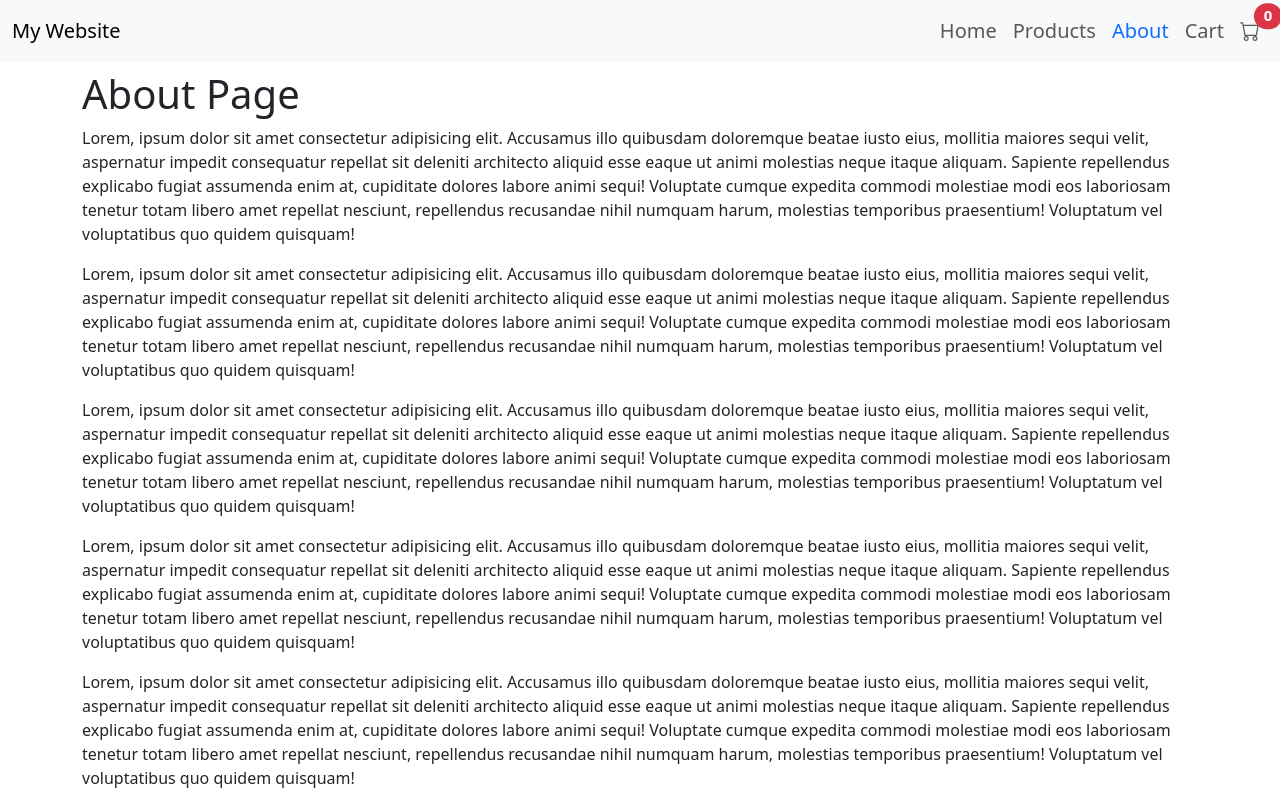
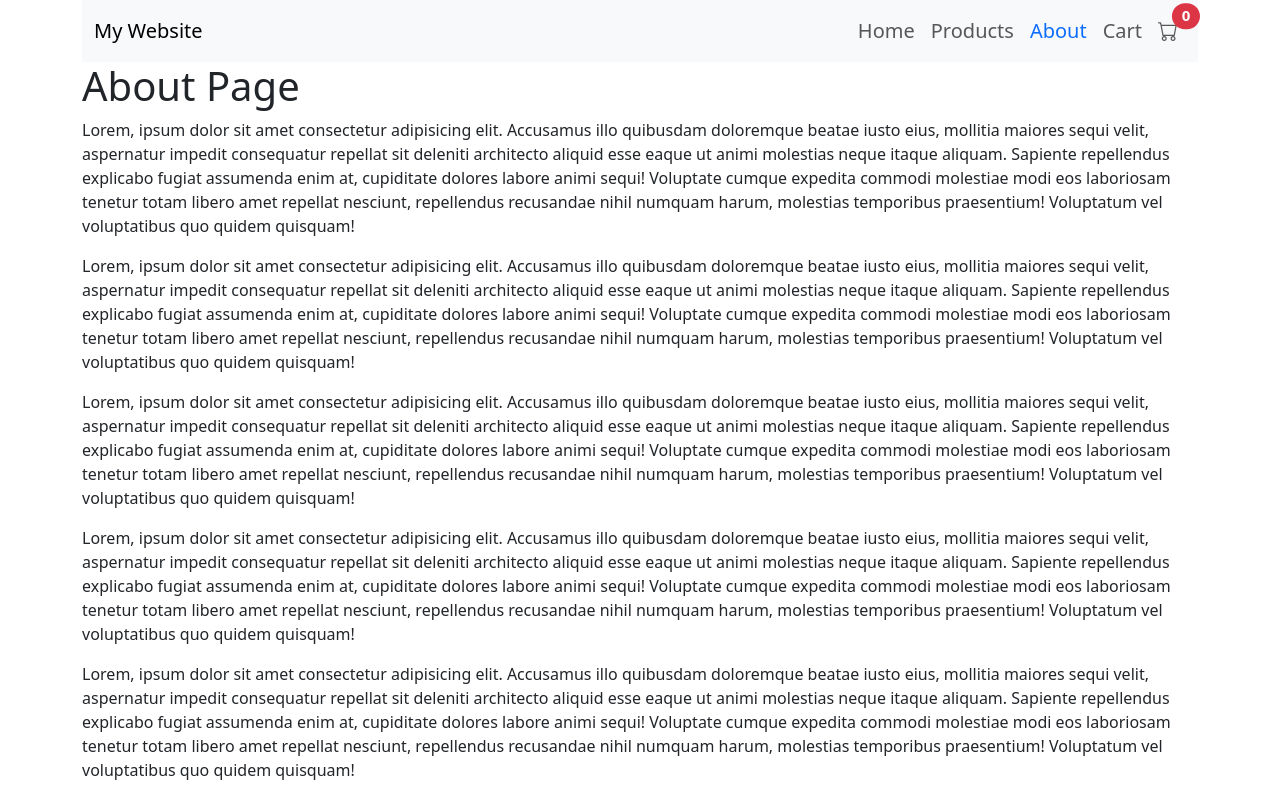
Before and after one commit to eminbasbayan/sbm-react-egitimi3, a React (Vite) app: page /about in a window 1280 px wide. Shown: the top 800 px of the page. Built offline with nearby package versions, Linux system fonts and the light colour scheme.

Commit message:
layout oluşturma

```diff
--- a/src/components/Layout/Header.jsx
+++ b/src/components/Layout/Header.jsx
@@ -6,7 +6,7 @@ const Header = () => {
   const { cartItems } = useContext(CartContext);
 
   return (
-    <header className="position-fixed w-100 top-0 start-0">
+    <header className="position-sticky top-0 start-0">
       <nav className="navbar navbar-expand-lg navbar-light bg-light">
         <div className="container-fluid">
           <a className="navbar-brand" href="#">
--- a/src/index.css
+++ b/src/index.css
@@ -1,7 +1,3 @@
-.app {
-  padding-top: 70px;
-}
-
 .active {
   color: #0d6efd !important;
 }
--- /dev/null
+++ b/src/layouts/MainLayout.jsx
@@ -0,0 +1,17 @@
+import { Outlet } from "react-router-dom";
+import Footer from "../components/Layout/Footer";
+import Header from "../components/Layout/Header";
+
+const MainLayout = () => {
+  return (
+    <div className="main-layout">
+      <Header />
+      <main className="content">
+        <Outlet />
+      </main>
+      <Footer />
+    </div>
+  );
+};
+
+export default MainLayout;
--- a/src/pages/AboutPage.jsx
+++ b/src/pages/AboutPage.jsx
@@ -1,10 +1,6 @@
-import Footer from "../components/Layout/Footer";
-import Header from "../components/Layout/Header";
-
 const AboutPage = () => {
   return (
     <div className="about-page">
-      <Header />
       <h1>About Page</h1>
       <p>
         Lorem, ipsum dolor sit amet consectetur adipisicing elit. Accusamus illo
@@ -83,7 +79,6 @@ const AboutPage = () => {
         nihil numquam harum, molestias temporibus praesentium! Voluptatum vel
         voluptatibus quo quidem quisquam!
       </p>
-      <Footer />
     </div>
   );
 };
--- a/src/pages/CartPage.jsx
+++ b/src/pages/CartPage.jsx
@@ -1,10 +1,6 @@
-import Footer from "../components/Layout/Footer";
-import Header from "../components/Layout/Header";
-
 const CartPage = () => {
   return (
     <div className="cart-page">
-      <Header />
       <h1>Cart Page</h1>
       <p>
         Lorem, ipsum dolor sit amet consectetur adipisicing elit. Accusamus illo
@@ -83,7 +79,6 @@ const CartPage = () => {
         nihil numquam harum, molestias temporibus praesentium! Voluptatum vel
         voluptatibus quo quidem quisquam!
       </p>
-      <Footer />
     </div>
   );
 };
--- a/src/pages/HomePage.jsx
+++ b/src/pages/HomePage.jsx
@@ -1,10 +1,6 @@
-import Footer from "../components/Layout/Footer";
-import Header from "../components/Layout/Header";
-
 const HomePage = () => {
   return (
     <div className="home-page">
-      <Header />
       <h1>Home Page</h1>
       <p>
         Lorem, ipsum dolor sit amet consectetur adipisicing elit. Accusamus illo
@@ -83,7 +79,6 @@ const HomePage = () => {
         nihil numquam harum, molestias temporibus praesentium! Voluptatum vel
         voluptatibus quo quidem quisquam!
       </p>
-      <Footer />
     </div>
   );
 };
--- a/src/pages/ProductsPage.jsx
+++ b/src/pages/ProductsPage.jsx
@@ -1,14 +1,10 @@
-import Footer from "../components/Layout/Footer";
-import Header from "../components/Layout/Header";
 import Products from "../components/Products/Products";
 
 const ProductsPage = () => {
   return (
     <div className="products-page">
-      <Header />
       <h1>Products Page</h1>
       <Products />
-      <Footer />
     </div>
   );
 };
```
Also changed, not shown: src/App.jsx (+7 -0 lines).
